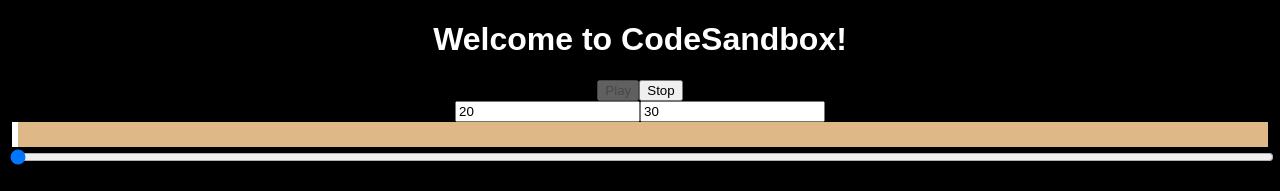
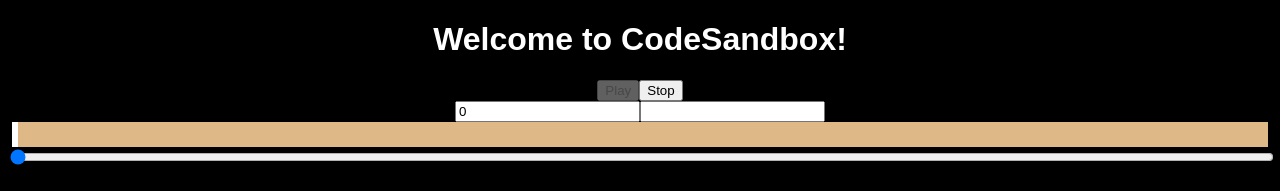
Before and after one commit to rhinoandre/infinit-music-excerpt-player, an Angular app: page / in a window 1280 px wide. Shown: the top 191 px of the page. Built offline with nearby package versions, Linux system fonts and the light colour scheme.

Commit message:
fix: set start time to 0 and end time to total music time

```diff
--- a/src/player/inifit-player.component.ts
+++ b/src/player/inifit-player.component.ts
@@ -18,8 +18,8 @@
   currentTime: number = 0;
   musicTime: number = 0;
 
-  endTime = 30;
-  startTime = 20;
+  endTime: number;
+  startTime = 0;
   metadataLoaded = false;
   private intervalNumber!: NodeJS.Timeout;
 
@@ -27,6 +27,7 @@
     this.music.nativeElement.currentTime = this.startTime;
     this.music.nativeElement.addEventListener('loadedmetadata', () => {
       this.musicTime = this.music.nativeElement.duration;
+      this.endTime = this.music.nativeElement.duration;
       this.metadataLoaded = true;
     });
   }
```
